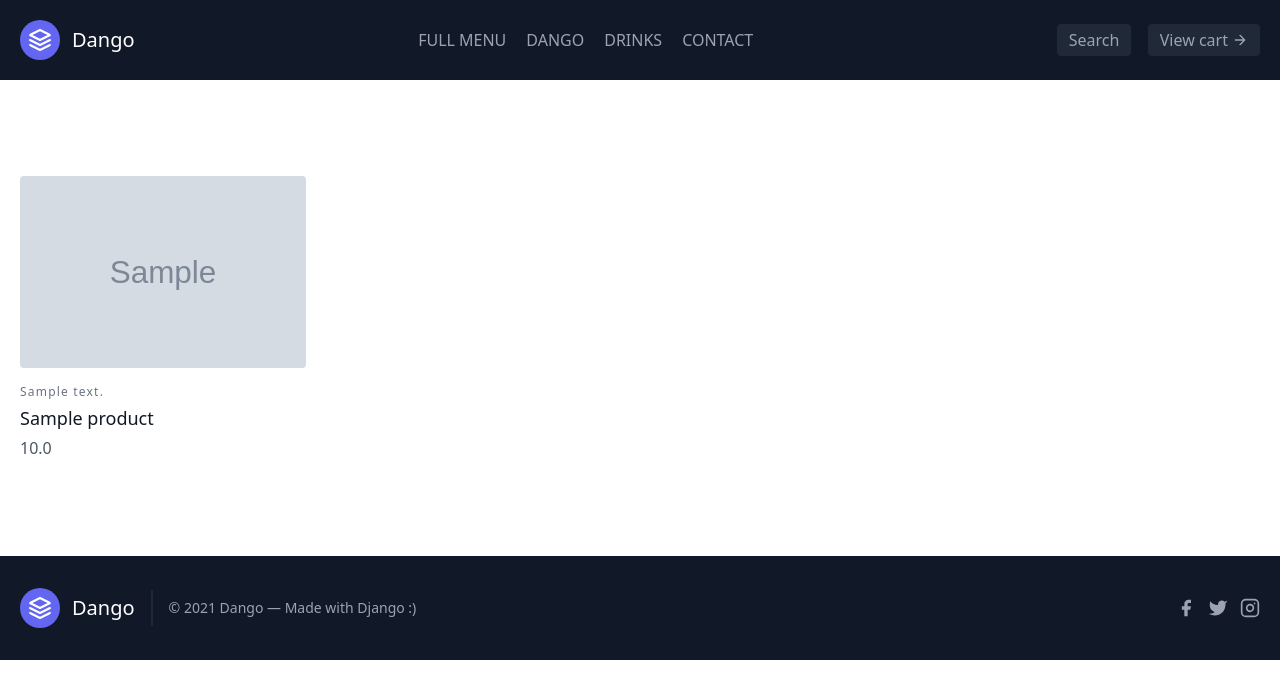
After one commit to sjinno/dango, a Django app: page /cart/ in a window 1280 px wide. The commit adds this page. Shown: the top 699 px of the page. Run offline with Django 3.2, Linux system fonts and the light colour scheme; tables that the repository leaves empty hold one stand-in row (values such as "Sample post"); grey boxes marked "Sample" are stand-in pictures.

Commit message:
cart: Work on product view.

```diff
--- a/cart/models.py
+++ b/cart/models.py
@@ -1,5 +1,7 @@
 from django.contrib.auth import get_user_model
 from django.db import models
+from django.db.models.signals import pre_save
+from django.utils.text import slugify
 
 
 User = get_user_model()
@@ -28,7 +30,9 @@ class Address(models.Model):
 
 class Product(models.Model):
     title = models.CharField(max_length=150)
-    slug = models.SlugField()
+    slug = models.SlugField(unique=True)
+    image = models.ImageField(upload_to='product_images')
+    price = models.FloatField(default=0.0)
     description = models.TextField()
     created = models.DateTimeField(auto_now=True)
     updated = models.DateTimeField(auto_now=True)
@@ -86,3 +90,11 @@ class Payment(models.Model):
     @property
     def reference_number(self):
         return f'PAYMENTー{self.order}ー{self.pk}'
+
+
+def pre_save_product_rceiver(sender, instance, *args, **kwargs):
+    if not instance.slug:
+        instance.slug = slugify(instance.title)
+
+
+pre_save.connect(pre_save_product_rceiver, sender=Product)
--- a/cart/urls.py
+++ b/cart/urls.py
@@ -1,3 +1,10 @@
+from django.urls import path
+
+from . import views
+
+
 app_name = 'cart'
 
-urlpatterns = []
+urlpatterns = [
+    path('', views.ProductListView.as_view(), name='product-list'),
+]
--- a/cart/views.py
+++ b/cart/views.py
@@ -1,3 +1,8 @@
-from django.shortcuts import render
+from django.views import generic
 
-# Create your views here.
+from .models import Product
+
+
+class ProductListView(generic.ListView):
+    template_name = 'cart/product_list_html'
+    queryset = Product.objects.all()
--- a/requirements.txt
+++ b/requirements.txt
@@ -3,6 +3,7 @@ autopep8==1.5.6
 Django==3.1.7
 django-crispy-forms==1.11.2
 django-environ==0.4.5
+Pillow==8.2.0
 psycopg2-binary==2.8.6
 pycodestyle==2.6.0
 pytz==2021.1
--- /dev/null
+++ b/templates/cart/product_list.html
@@ -0,0 +1,28 @@
+{% extends "base.html" %} {% block content %}
+<section class="text-gray-600 body-font">
+  <div class="container px-5 py-24 mx-auto">
+    <div class="flex flex-wrap -m-4">
+      {% for product in object_list %}
+      <div class="lg:w-1/4 md:w-1/2 p-4 w-full">
+        <a class="block relative h-48 rounded overflow-hidden">
+          <img
+            alt="ecommerce"
+            class="object-cover object-center w-full h-full block"
+            src="{{ product.image.url }}"
+          />
+        </a>
+        <div class="mt-4">
+          <h3 class="text-gray-500 text-xs tracking-widest title-font mb-1">
+            {{ product.description }}
+          </h3>
+          <h2 class="text-gray-900 title-font text-lg font-medium">
+            {{ product.title }}
+          </h2>
+          <p class="mt-1">{{ product.price }}</p>
+        </div>
+      </div>
+      {% endfor %}
+    </div>
+  </div>
+</section>
+{% endblock content %}
--- a/templates/header.html
+++ b/templates/header.html
@@ -25,7 +25,9 @@
     <nav
       class="md:ml-auto md:mr-auto flex flex-wrap items-center text-base justify-center"
     >
-      <a class="mr-5 hover:text-white">FULL MENU</a>
+      <a class="mr-5 hover:text-white" href="{% url 'cart:product-list' %}"
+        >FULL MENU</a
+      >
       <a class="mr-5 hover:text-white">DANGO</a>
       <a class="mr-5 hover:text-white">DRINKS</a>
       <a class="mr-5 hover:text-white" href="{% url 'contact' %}">CONTACT</a>
```
Also changed, not shown: cart/migrations/0001_initial.py (added), cart/migrations/0002_auto_20210417_2344.py (added), 2 other files.
